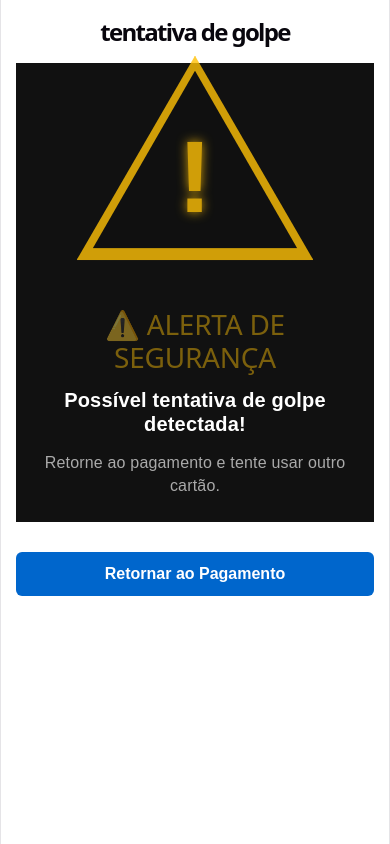
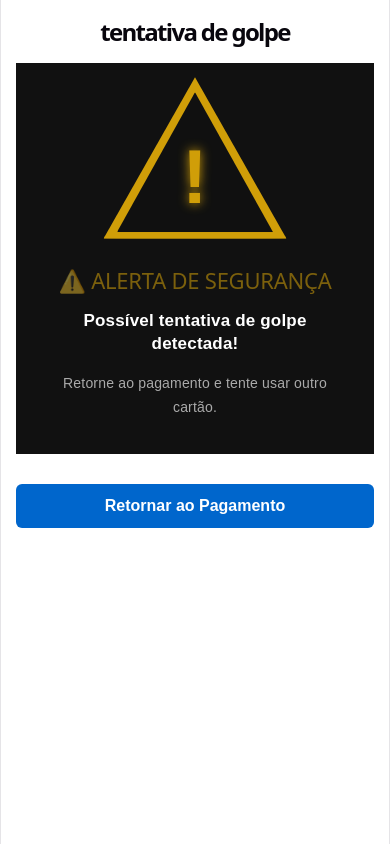
Before and after one commit to ataidesBergamin/Mini-Projeto-Carrinho-de-Compras, a React (Vite) app in the folder CarrinhoDeCompras/: page /falha/1 in a window 390 px wide. Built offline with nearby package versions, Linux system fonts and the light colour scheme.

Commit message:
commit 21 - feature/acessibilidade ajuste dde responsividade do AlertaGolpe

```diff
--- a/CarrinhoDeCompras/src/components/AlertaGolpe.css
+++ b/CarrinhoDeCompras/src/components/AlertaGolpe.css
@@ -123,3 +123,34 @@
     opacity: 0.35;
   }
 }
+/* ------------------------------- */
+@media (max-width: 600px) {
+  .alerta-container {
+    gap: 20px;
+    padding: 20px 15px;
+  }
+  .triangulo {
+    width: 170px;
+    height: 150px;
+  }
+  .triangulo::before {
+    width: 145px;
+    height: 130px;
+  }
+  .exclamacao {
+    font-size: 70px;
+  }
+  .alerta-texto {
+    max-width: 100%;
+    padding: 15px;
+  }
+  .alerta-texto h2 {
+    font-size: 22px;
+  }
+  .alerta-texto p {
+    font-size: 17px;
+  }
+  .aviso {
+    font-size: 14px;
+  }
+}
--- a/CarrinhoDeCompras/src/data/produtos.js
+++ b/CarrinhoDeCompras/src/data/produtos.js
@@ -35,7 +35,7 @@ const produtos = [
     preco: 119.0,
     quantidade: 1,
   },
-  /*   {
+  {
     id: 7,
     nome: "Zombicide: 2ª Edição",
     preco: 549.0,
@@ -58,6 +58,6 @@ const produtos = [
     nome: "Pandemic",
     preco: 250.0,
     quantidade: 1,
-  }, */
+  },
 ];
 export default produtos;
```
